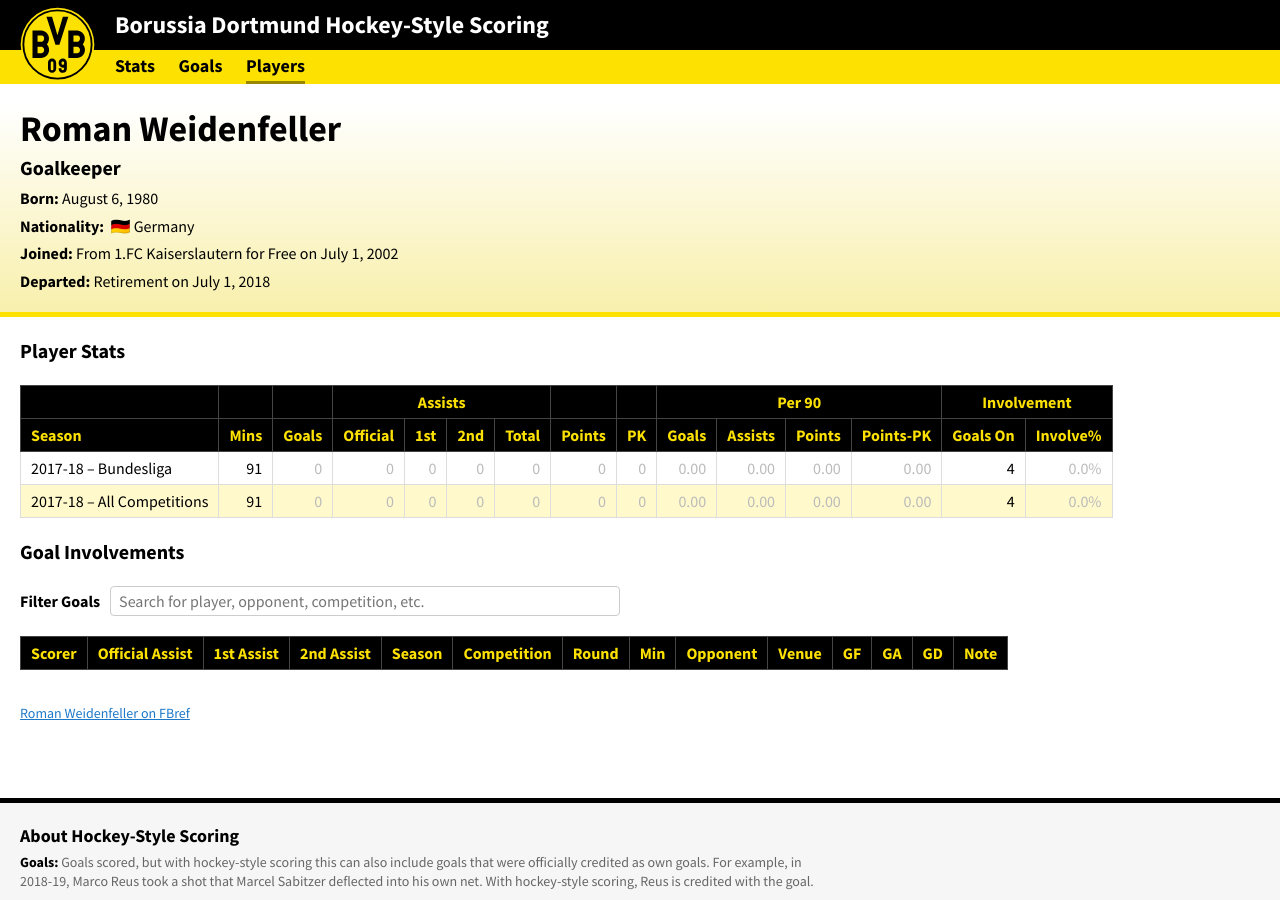
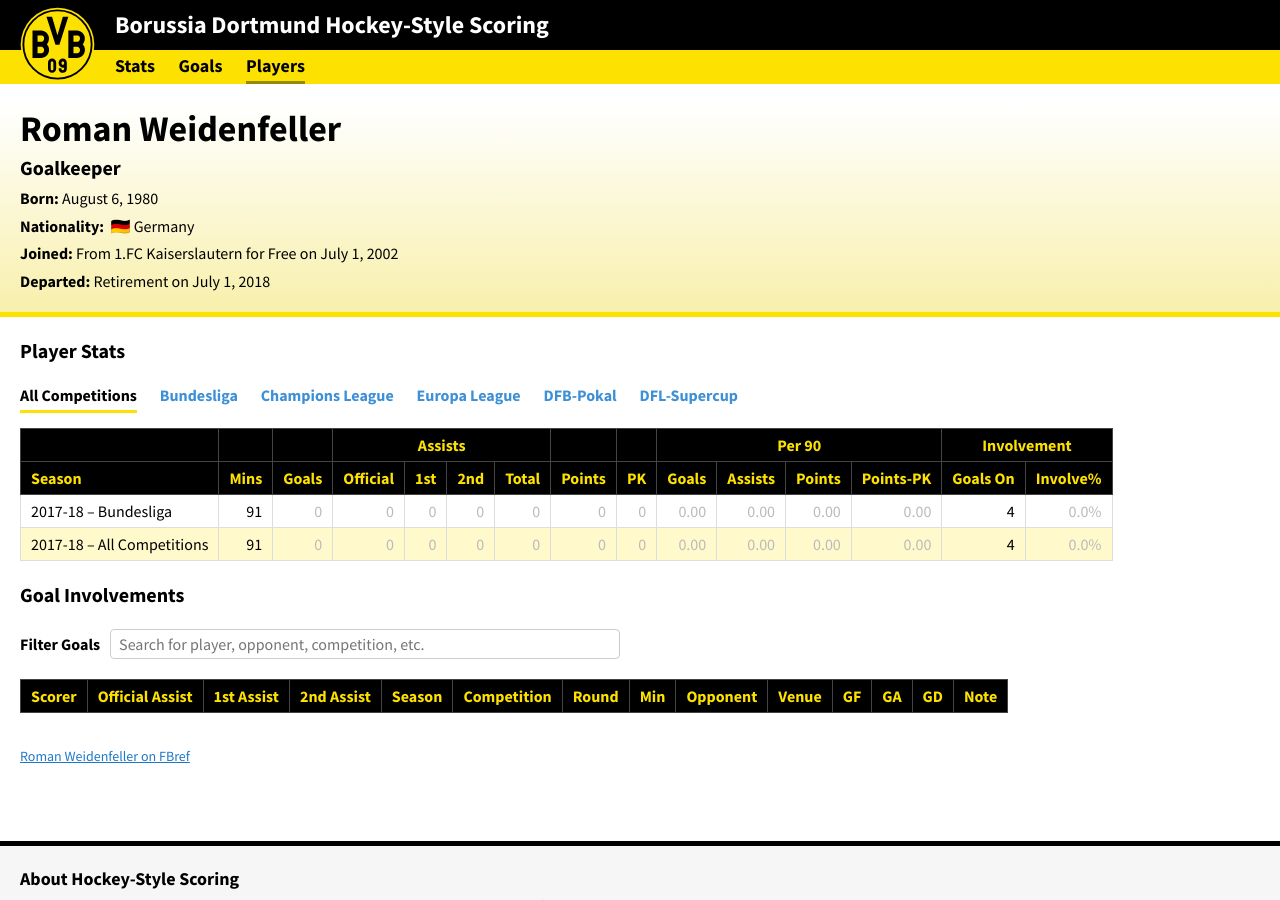
Before and after one commit to adarowski/bvb, a Jekyll site: the page built from weidenfeller.html, in a window 1280 px wide and 900 px high. Built offline with Jekyll 4.4.1, drawn with Linux system fonts in a browser that asks for light colours; part of the change alters nothing that is shown.

Commit message:
Tabs for player stats table

```diff
--- /dev/null
+++ b/_includes/player-stats-table-script.html
@@ -0,0 +1,97 @@
+<script>
+  var showAll = document.querySelector('.show-all');
+  var showBundesliga = document.querySelector('.show-bundesliga');
+  var showUcl = document.querySelector('.show-ucl');
+  var showUel = document.querySelector('.show-uel');
+  var showCup = document.querySelector('.show-cup');
+  var showSupercup = document.querySelector('.show-supercup');
+
+  var allButtons = document.querySelectorAll('.table-toggle');
+
+  var rowsBundesliga = document.querySelectorAll('.row-bundesliga');
+  var rowsUcl = document.querySelectorAll('.row-ucl');
+  var rowsUel = document.querySelectorAll('.row-uel');
+  var rowsCup = document.querySelectorAll('.row-cup');
+  var rowsSupercup = document.querySelectorAll('.row-supercup');
+
+  var allRows = document.querySelectorAll('.player-stats-table tbody tr');
+
+  window.onload = function() {
+    showAll.classList.add('selected');
+  };
+
+  showBundesliga.addEventListener('click', function () {
+    allRows.forEach((table) => {
+      table.classList.add('hide');
+    });
+    allButtons.forEach((button) => {
+      button.classList.remove('selected');
+    });
+    rowsBundesliga.forEach((row) => {
+      row.classList.remove('hide');
+    });
+    showBundesliga.classList.add('selected');
+  });
+
+  showUcl.addEventListener('click', function () {
+    allRows.forEach((table) => {
+      table.classList.add('hide');
+    });
+    allButtons.forEach((button) => {
+      button.classList.remove('selected');
+    });
+    rowsUcl.forEach((row) => {
+      row.classList.remove('hide');
+    });
+    showUcl.classList.add('selected');
+  });
+
+  showUel.addEventListener('click', function () {
+    allRows.forEach((table) => {
+      table.classList.add('hide');
+    });
+    allButtons.forEach((button) => {
+      button.classList.remove('selected');
+    });
+    rowsUel.forEach((row) => {
+      row.classList.remove('hide');
+    });
+    showUel.classList.add('selected');
+  });
+
+  showCup.addEventListener('click', function () {
+    allRows.forEach((table) => {
+      table.classList.add('hide');
+    });
+    allButtons.forEach((button) => {
+      button.classList.remove('selected');
+    });
+    rowsCup.forEach((row) => {
+      row.classList.remove('hide');
+    });
+    showCup.classList.add('selected');
+  });
+
+  showSupercup.addEventListener('click', function () {
+    allRows.forEach((table) => {
+      table.classList.add('hide');
+    });
+    allButtons.forEach((button) => {
+      button.classList.remove('selected');
+    });
+    rowsSupercup.forEach((row) => {
+      row.classList.remove('hide');
+    });
+    showSupercup.classList.add('selected');
+  });
+
+  showAll.addEventListener('click', function () {
+    allRows.forEach((table) => {
+      table.classList.remove('hide');
+    });
+    allButtons.forEach((button) => {
+      button.classList.remove('selected');
+    });
+    showAll.classList.add('selected');
+  });
+</script>
--- a/_includes/player-stats.html
+++ b/_includes/player-stats.html
@@ -1,4 +1,13 @@
 <h2>Player Stats</h2>
+
+<ul class="table-toggles">
+  <li><button class="table-toggle show-all">All Competitions</button></li>
+  <li><button class="table-toggle show-bundesliga">Bundesliga</button></li>
+  <li><button class="table-toggle show-ucl">Champions League</button></li>
+  <li><button class="table-toggle show-uel">Europa League</button></li>
+  <li><button class="table-toggle show-cup">DFB-Pokal</button></li>
+  <li><button class="table-toggle show-supercup">DFL-Supercup</button></li>
+</ul>
 
 <div class="table-container">
   <table id="player-stats" class="player-stats-table">
@@ -50,3 +59,5 @@
     </tbody>
   </table>
 </div>
+
+{% include player-stats-table-script.html %}
```
